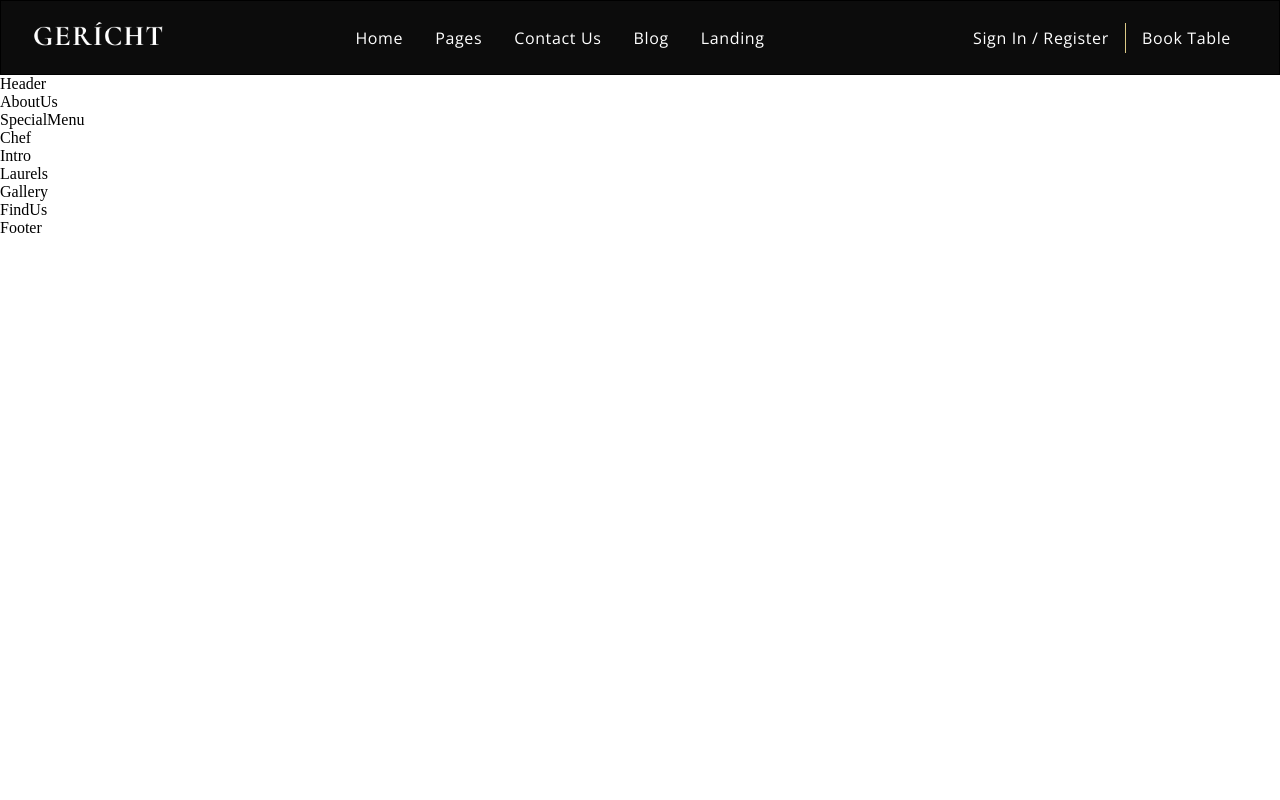
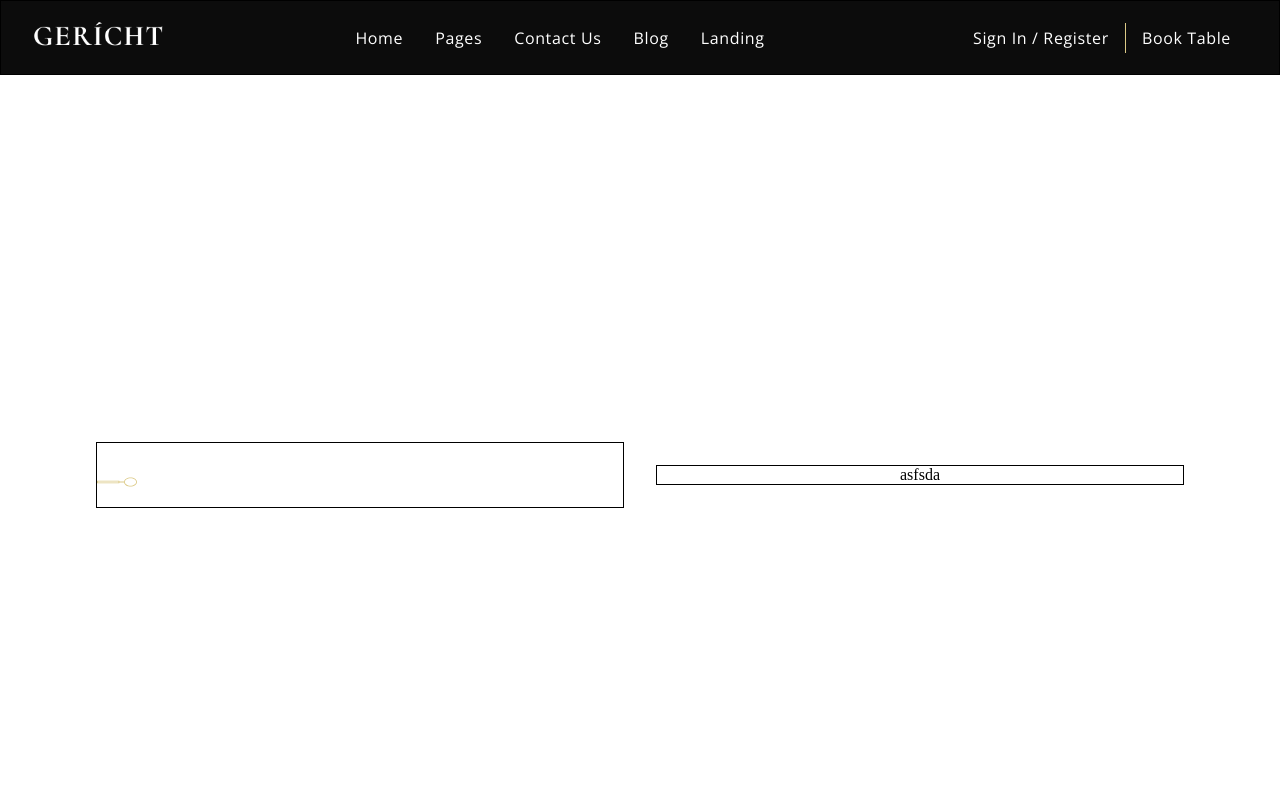
Before and after one commit to syedmilad/Gerich-Restaurant, a React (Vite) app: page / in a window 1280 px wide. Shown: the top 800 px of the page. Built offline with nearby package versions, Linux system fonts and the light colour scheme; a web font is replaced by a local one.

Commit message:
addd some classes

```diff
--- a/src/components/SubHeading/SubHeading.jsx
+++ b/src/components/SubHeading/SubHeading.jsx
@@ -1,8 +1,10 @@
 import React from 'react';
+import images from '../../constants/images';
 
 const SubHeading = () => (
-  <div>
-    SubHeading
+  <div style={{marginBottom: '1rem'}} >
+    <p className='p__cormorant'>TITLE</p>
+    <img src={images.spoon} alt="spoon" />
   </div>
 );
 
--- a/src/container/Header/Header.jsx
+++ b/src/container/Header/Header.jsx
@@ -1,10 +1,42 @@
 import React from 'react';
 
 import './Header.css';
+import SubHeading from "../../components/SubHeading/SubHeading"
 
+const buttonStyle = {
+  display: "flex",
+  justifyContent: "space-between",
+  alignItems: "center",
+  minHeight: "100vh",
+
+  padding: "4rem 6rem"
+};
+
+const app__wrapper__info = {
+  flex: "1",
+  width: "100%",
+  display: "flex",
+  justifyContent: "center",
+  alignItems: "flex-start",
+  flexDirection: "column",
+  border: "1px solid black"
+
+}
+const app__wrapper__img = {
+  flex: "1",
+  width: "100%",
+  display: "flex",
+  justifyContent: "center",
+  alignItems: "center",
+  marginLeft: "2rem",
+  border: "1px solid black"
+}
 const Header = () => (
-  <div>
-    Header
+  <div className="app__header" style={buttonStyle} id="home">
+    <div style={app__wrapper__info}>
+      <SubHeading/>
+    </div>
+    <div style={app__wrapper__img}>asfsda</div>
   </div>
 );
 
```
